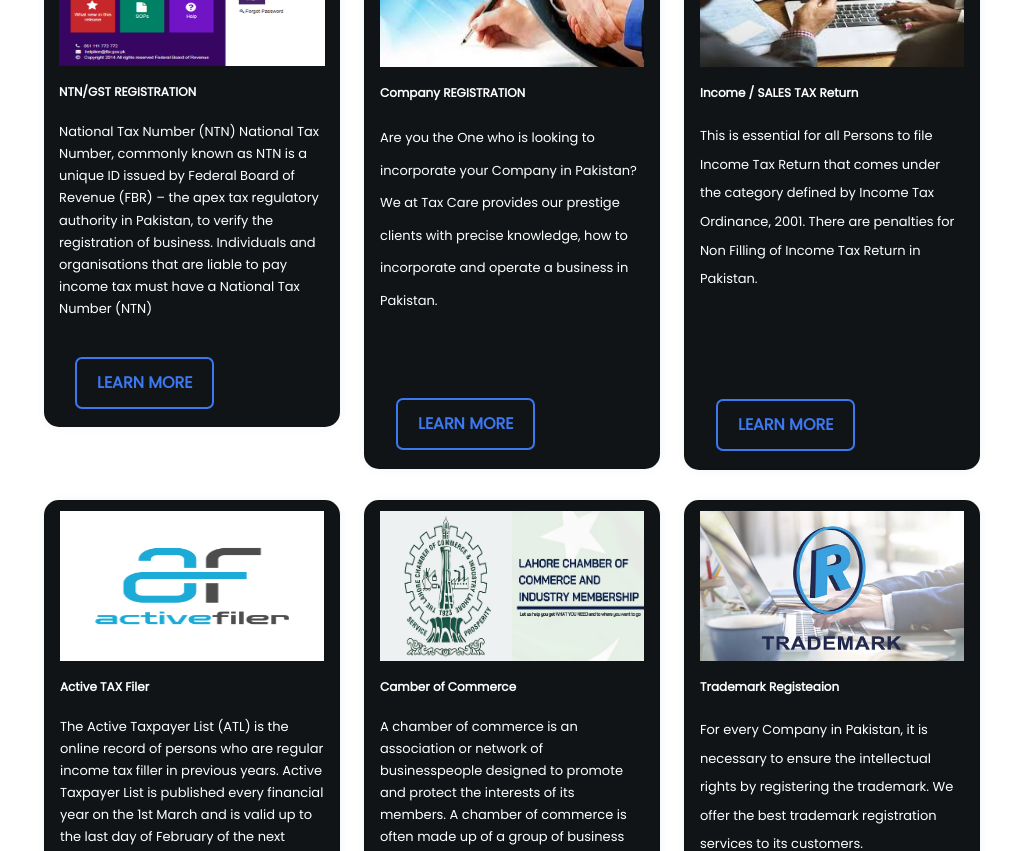
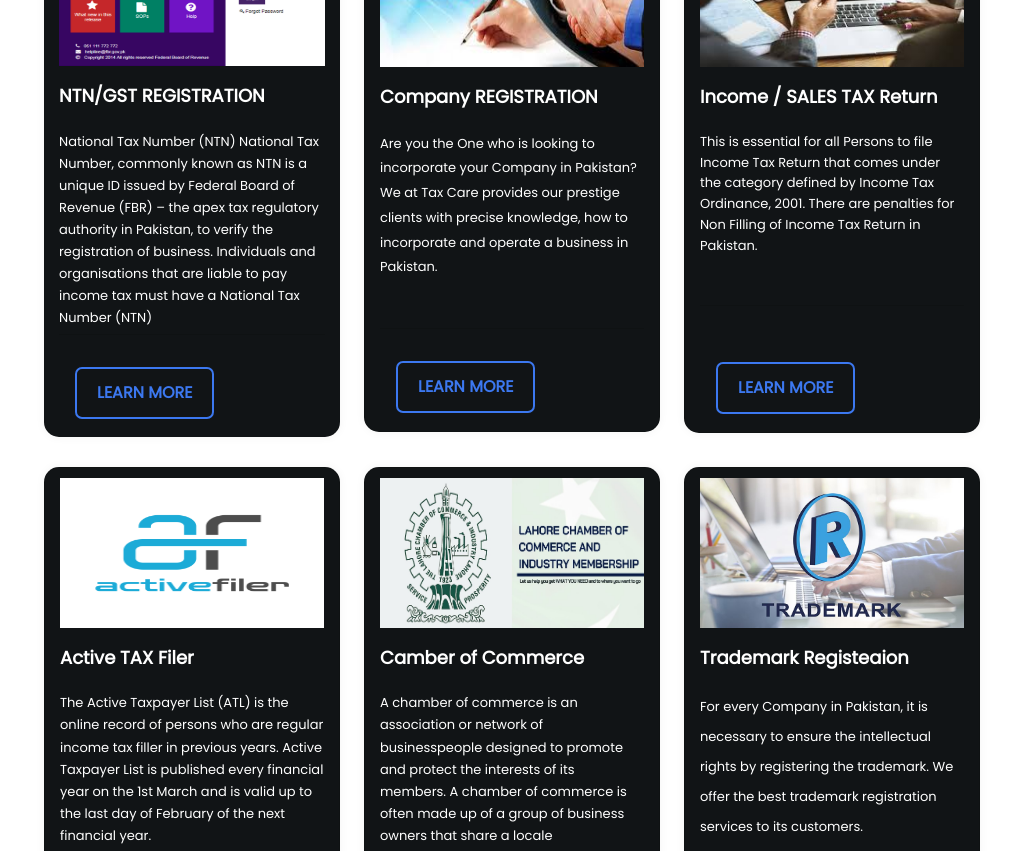
Before and after one commit to ArbitechSolution/Tax_Consultancy, a React (Create React App) app: page / in a window 1024 px wide. Shown: the part 700-1551 px from the top of the page. Built offline with nearby package versions, Linux system fonts and the light colour scheme.

Commit message:
alignment

```diff
--- a/src/Components/Home/Service_Home/Service_Home.jsx
+++ b/src/Components/Home/Service_Home/Service_Home.jsx
@@ -117,7 +117,7 @@ export default function Service_Home() {
                             <div className="card work-inner-box ">
                                 <img src="tm Regis.jpg" alt="" width="100%" />
                                 <h4 className='mt-5'>Trademark Registeaion  </h4>
-                                <p id='setSize'>For every Company in Pakistan, it is necessary to ensure the intellectual rights by registering the trademark. We offer the best trademark registration services to its customers.</p>
+                                <p id='TrademarksetSize'>For every Company in Pakistan, it is necessary to ensure the intellectual rights by registering the trademark. We offer the best trademark registration services to its customers.</p>
 
                                 <div className="card-footer">
                                     <Link to="/Trademark_Registeaion">
--- a/src/Components/Home/Service_Home/Service_home.css
+++ b/src/Components/Home/Service_Home/Service_home.css
@@ -317,7 +317,14 @@
 
 }
 
-@media screen and (min-width:768px) {
+#CompanysetSize {
+    color: #fff;
+    font-family: 'poppins', Sans-serif;
+    font-size: 12px;
+    /* line-height: 2.5em !important; */
+}
+
+@media screen and (max-width:768px) {
     .work-inner-box h4 {
         font-weight: 500;
         color: #000;
@@ -355,4 +362,31 @@
         line-height: 2.5em !important;
     }
 
+    #TrademarksetSize {
+        line-height: 2.1em !important;
+    }
+
 }
+
+@media (min-width:1000px) and (max-width:1030px) {
+
+
+    #setSize {
+        color: #fff;
+        font-family: 'poppins', Sans-serif;
+        font-size: 12px;
+        line-height: 1.6em !important;
+    }
+
+    #TrademarksetSize {
+        line-height: 2.3em !important;
+    }
+
+    #CompanysetSize {
+        color: #fff;
+        font-family: 'poppins', Sans-serif;
+        font-size: 12px;
+        line-height: 1.9em !important;
+    }
+
+}
```
